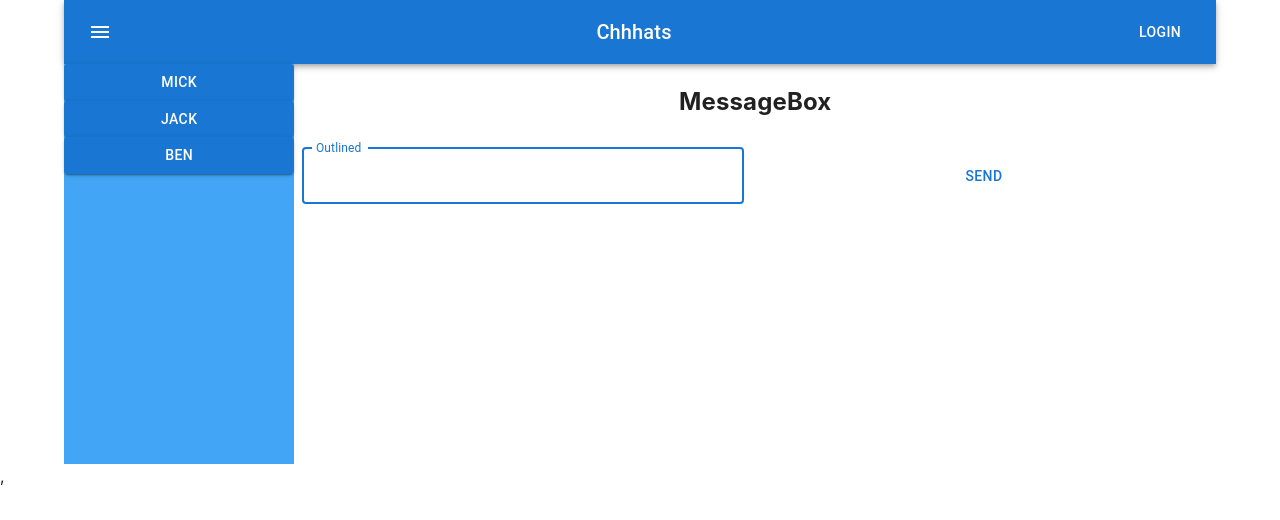
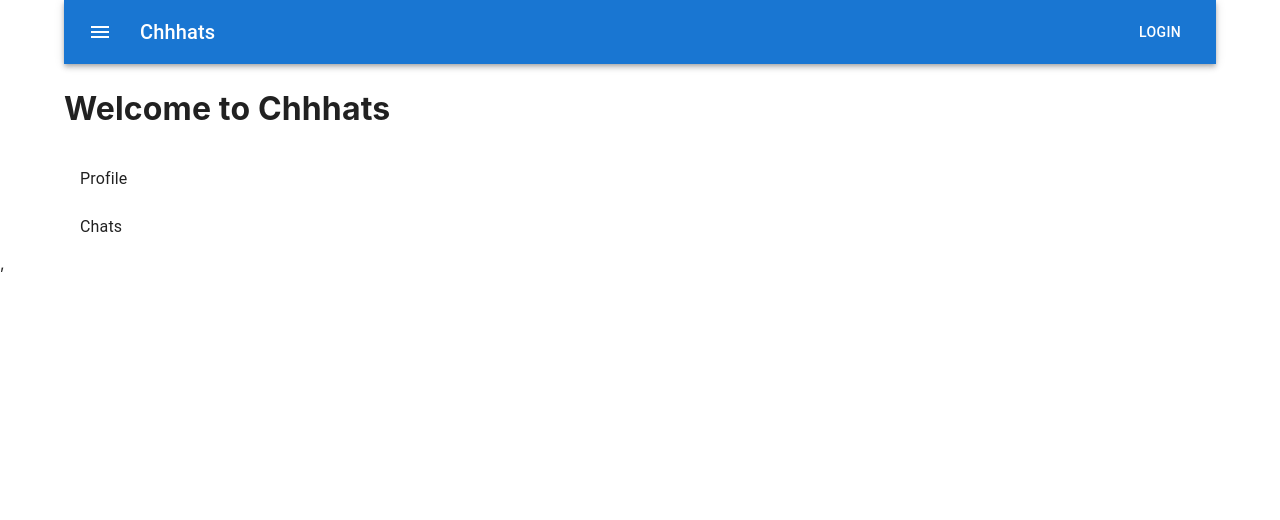
Before and after one commit to DenisDorogov/ReactJS.Base, a React (Create React App) app: page / in a window 1280 px wide. Shown: the top 520 px of the page. Built offline with nearby package versions, Linux system fonts and the light colour scheme.

Commit message:
Установлен react-router-dom. Добавлена домашняя страница. Добавлена страница профиля.

```diff
--- a/package.json
+++ b/package.json
@@ -4,14 +4,15 @@
   "private": true,
   "dependencies": {
     "@emotion/react": "latest",
+    "@emotion/styled": "latest",
     "@mui/icons-material": "latest",
-    "@emotion/styled": "latest",
     "@mui/material": "^5.2.0",
     "@testing-library/jest-dom": "^5.15.0",
     "@testing-library/react": "^11.2.7",
     "@testing-library/user-event": "^12.8.3",
     "react": "^17.0.2",
     "react-dom": "^17.0.2",
+    "react-router-dom": "^5.3.0",
     "react-scripts": "4.0.3",
     "web-vitals": "^1.1.2"
   },
--- a/src/components/App.js
+++ b/src/components/App.js
@@ -22,7 +22,7 @@ useEffect(() => {
 
   return (
     <div className="App" >
-      <Header/>
+
         <BodyBox>
           <ListChats/>
           <MessageBox adminMessage={adminMessage}/>
--- a/src/components/Header.js
+++ b/src/components/Header.js
@@ -6,6 +6,7 @@ import Typography from '@mui/material/Typography';
 import Button from '@mui/material/Button';
 import IconButton from '@mui/material/IconButton';
 import MenuIcon from '@mui/icons-material/Menu';
+import Link from '@mui/material/Link';
 
 export default function ButtonAppBar() {
   return (
@@ -22,7 +23,7 @@ export default function ButtonAppBar() {
             <MenuIcon />
           </IconButton>
           <Typography variant="h6" component="div" sx={{ flexGrow: 1 }}>
-            Chhhats
+            <Link href='/' color="inherit" underline="none">Chhhats</Link>
           </Typography>
           <Button color="inherit">Login</Button>
         </Toolbar>
--- /dev/null
+++ b/src/components/Home.js
@@ -0,0 +1,22 @@
+import * as React from 'react';
+import { Link } from "react-router-dom";
+import {ListItemButton, ListItemText} from "@mui/material";
+
+export default function Home() {
+    return (
+        <>
+        <h1>Welcome to Chhhats</h1>
+
+        <ListItemButton component="a" href="/profile">
+            <ListItemText primary="Profile" />
+        </ListItemButton>
+        <ListItemButton component="a" href="/chats">
+            <ListItemText primary="Chats" />
+        </ListItemButton>
+
+        </>
+    )
+
+
+
+}
--- /dev/null
+++ b/src/components/Profile.js
@@ -0,0 +1,10 @@
+import * as React from 'react';
+
+export default function Profile() {
+    return (
+        <>
+        <h1>Profile</h1>
+        <h3>User name</h3>
+        </>
+    )
+}
--- /dev/null
+++ b/src/components/Routes.js
@@ -0,0 +1,22 @@
+import {BrowserRouter, Route, Switch } from "react-router-dom";
+import Home from "../components/Home";
+import Profile from "../components/Profile";
+import App from "../components/App";
+
+export default function Routes() {
+    return (
+        <BrowserRouter>
+            <Switch>
+                <Route exact path="/">
+                    <Home/>
+                </Route>
+                <Route exact path="/profile">
+                    <Profile/>
+                </Route>
+                <Route exact path="/chats">
+                    <App/>
+                </Route>
+            </Switch>
+        </BrowserRouter>
+    );
+}
--- a/src/index.js
+++ b/src/index.js
@@ -1,11 +1,12 @@
 import React from 'react';
 import ReactDOM from 'react-dom';
 import './styles/index.css';
-import App from './components/App';
+import Routes from './components/Routes';
 import reportWebVitals from './reportWebVitals';
 import { StyledEngineProvider } from '@mui/material/styles';
 import CssBaseline from '@mui/material/CssBaseline';
 import Container from '@mui/material/Container';
+import Header from './components/Header';
 
 ReactDOM.render(
   <React.StrictMode>
@@ -13,7 +14,8 @@ ReactDOM.render(
     <React.Fragment>
       <CssBaseline />
         <Container fixed>
-          <App/>
+          <Header/>
+          <Routes/>
         </Container>
     </React.Fragment>
 
```
Also changed, not shown: 1 other file (tests, documents, lock files or other folders).
